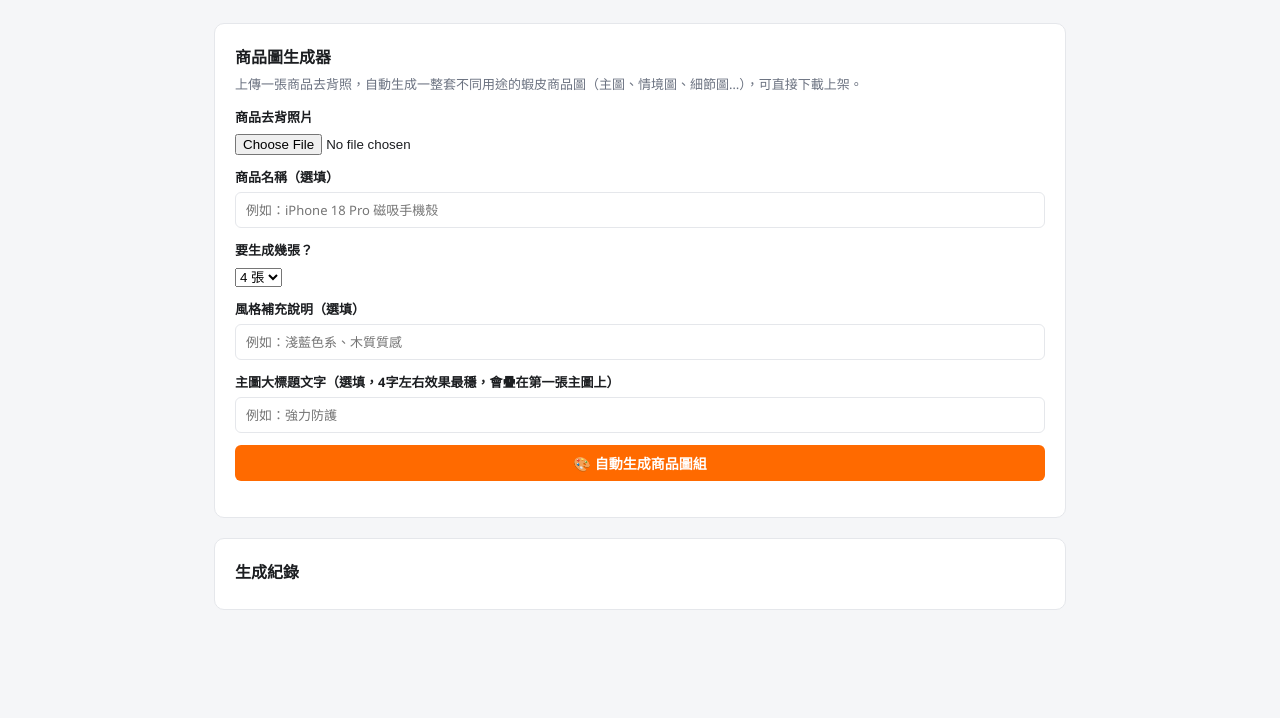
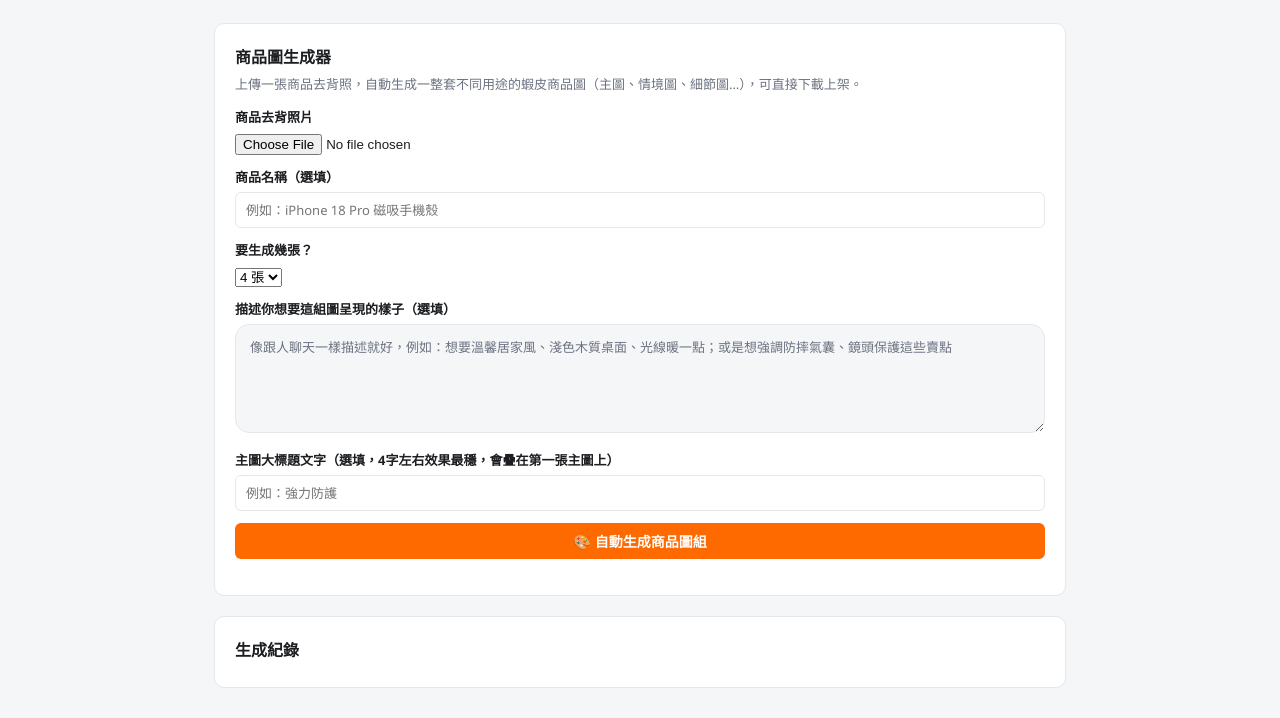
Before and after one commit to hidi730722/haujiun, a website: page protected/app/image-style/index.html in a window 1280 px wide. Shown: the part 72-790 px from the top of the page. Drawn offline with Linux system fonts and the light colour scheme; no server answers.

Commit message:
商品圖生成器：把「風格補充說明」從單行輸入框改成對話框樣式的大文字框，讓使用者可以直接用自己的話描述想要的呈現方式(不用侷限在單一句關鍵字)

```diff
--- a/protected/app/image-style/index.html
+++ b/protected/app/image-style/index.html
@@ -47,8 +47,13 @@
           </select>
         </div>
         <div class="field">
-          <label for="styleNote2">風格補充說明（選填）</label>
-          <input type="text" id="styleNote2" placeholder="例如：淺藍色系、木質質感" />
+          <label for="styleNote2">描述你想要這組圖呈現的樣子（選填）</label>
+          <textarea
+            id="styleNote2"
+            class="chat-box"
+            rows="4"
+            placeholder="像跟人聊天一樣描述就好，例如：想要溫馨居家風、淺色木質桌面、光線暖一點；或是想強調防摔氣囊、鏡頭保護這些賣點"
+          ></textarea>
         </div>
         <div class="field">
           <label for="headline2">主圖大標題文字（選填，4字左右效果最穩，會疊在第一張主圖上）</label>
--- a/protected/app/image-style/style.css
+++ b/protected/app/image-style/style.css
@@ -124,6 +124,24 @@
   resize: vertical;
 }
 
+.chat-box {
+  background: var(--bg);
+  border: 1px solid var(--border);
+  border-radius: 14px !important;
+  padding: 12px 14px !important;
+  line-height: 1.6;
+}
+
+.chat-box:focus {
+  outline: none;
+  border-color: var(--accent);
+  background: var(--card-bg);
+}
+
+.chat-box::placeholder {
+  color: var(--text-muted);
+}
+
 .generate-result {
   display: flex;
   flex-wrap: wrap;
```
